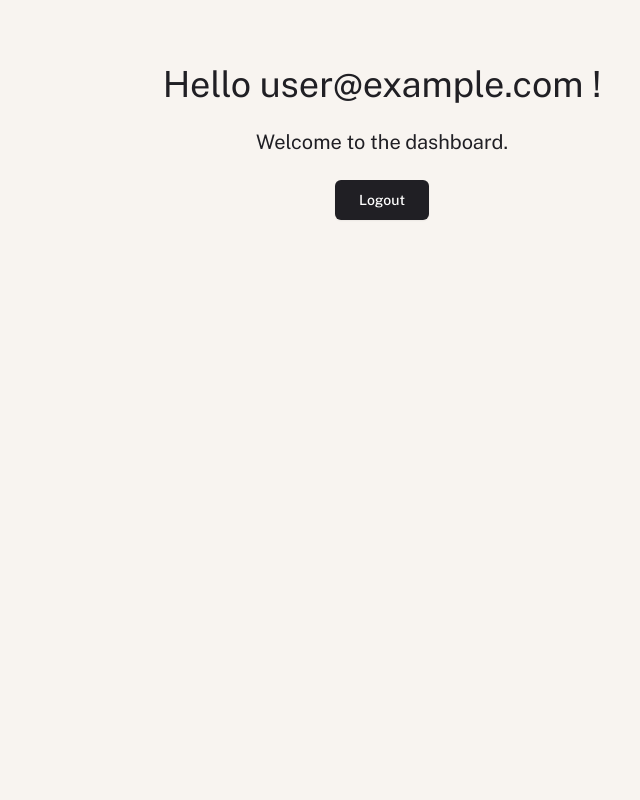
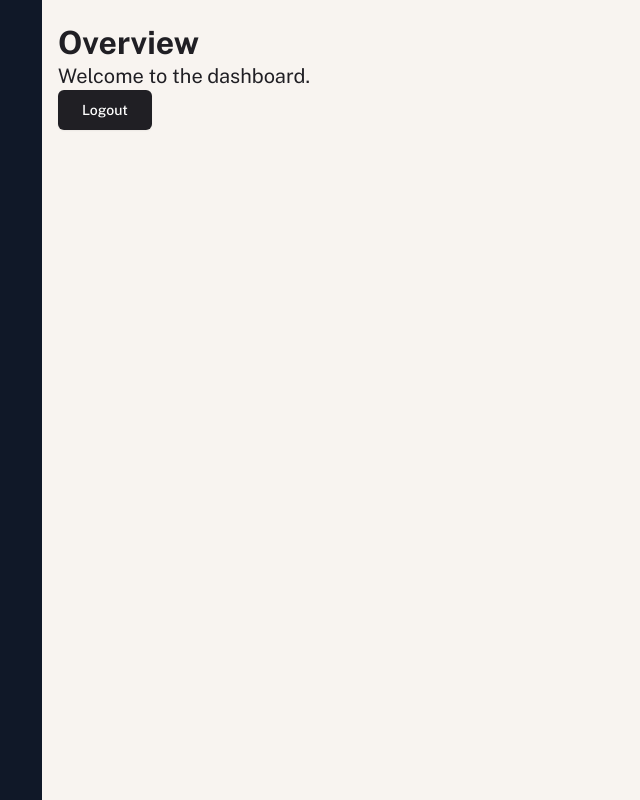
Before and after one commit to thibault-deverge/finance_app, a Next.js app: page / in a window 1280 px wide. Shown: the whole page, without its empty margins (258-898 px from the left). Built offline with nearby package versions, Linux system fonts and the light colour scheme; no server answers; sample sign-in values are in the browser's storage.

Commit message:
modification du btn signin  github + creation du layout dashboard

```diff
--- a/app/layout.tsx
+++ b/app/layout.tsx
@@ -1,6 +1,5 @@
 import type { Metadata } from 'next';
 import localFont from 'next/font/local';
-import { SessionProvider } from 'next-auth/react';
 
 import '@/styles/globals.css';
 
@@ -50,7 +49,7 @@ export default function RootLayout({
       <body
         className={`${publicSans.className} bg-beige-100 text-grey-900 min-h-screen`}
       >
-        <SessionProvider>{children}</SessionProvider>
+        {children}
       </body>
     </html>
   );
--- a/app/page.tsx
+++ b/app/page.tsx
@@ -1,23 +1,27 @@
 import { redirect } from 'next/navigation';
 import { auth } from '@/lib/auth';
 
-import { AuthHeader } from '@/components/auth/AuthHeader';
 import { BtnLogout } from '@/components/auth/BtnLogout';
+import Title from '@/components/Title';
 
 export default async function Page() {
   const session = await auth();
   if (!session) redirect('/auth');
 
   // Get user email or name
-  const user = session?.user?.email || session?.user?.name;
+  // const user = session?.user?.name || session?.user?.email;
 
   return (
     <>
-      <AuthHeader />
-      <main className="flex flex-col items-center justify-center gap-6 py-16">
-        <h1 className="text-4xl">Hello {user} !</h1>
-        <p className="text-xl">Welcome to the dashboard.</p>
-        <BtnLogout>Logout</BtnLogout>
+      <main className="grid min-h-screen grid-cols-1 xl:grid-cols-[300px_1fr]">
+        <aside className="hidden bg-gray-900 xl:block"></aside>
+        <section className="grid grid-cols-8 gap-4 px-4 py-6">
+          <div className="col-span-full">
+            <Title name="Overview" />
+            <p className="text-xl">Welcome to the dashboard.</p>
+            <BtnLogout>Logout</BtnLogout>
+          </div>
+        </section>
       </main>
     </>
   );
--- /dev/null
+++ b/components/Title.tsx
@@ -0,0 +1,9 @@
+type TitleProps = {
+  name: string;
+};
+
+function Title({ name }: TitleProps) {
+  return <h1 className="text-preset-1 text-greay-900">{name}</h1>;
+}
+
+export default Title;
--- a/components/auth/BtnLogout.tsx
+++ b/components/auth/BtnLogout.tsx
@@ -1,14 +1,19 @@
-"use client";
-import { signOut } from "next-auth/react";
-import { Button } from "@/components/ui/button";
+'use client';
+import { signOut } from 'next-auth/react';
+import { Button } from '@/components/ui/button';
 
 export function BtnLogout({ children }: { children: React.ReactNode }) {
   const handleSignOut = async () => {
-    await signOut({ callbackUrl: "/login" });
+    await signOut({ callbackUrl: '/' });
   };
 
   return (
-    <Button onClick={handleSignOut} variant="primary" size="lg" className="cursor-pointer">
+    <Button
+      onClick={handleSignOut}
+      variant="primary"
+      size="lg"
+      className="cursor-pointer"
+    >
       {children}
     </Button>
   );
--- a/components/auth/BtnOauth.tsx
+++ b/components/auth/BtnOauth.tsx
@@ -17,7 +17,7 @@ export function BtnOauth({ children, provider }: BtnOauthProps) {
     <Button
       type="submit"
       variant="primary"
-      className="bg-beige-100 text-preset-4-bold text-grey-900 hover:bg-grey-300 w-full cursor-pointer rounded-lg py-6"
+      className="[&>*]:hover-bg-grey-500 flex cursor-pointer items-center gap-3 py-6"
       onClick={handleClick}
     >
       {children}
--- a/components/auth/LoginForm.tsx
+++ b/components/auth/LoginForm.tsx
@@ -110,7 +110,7 @@ export function LoginForm() {
         {/* Github Button */}
         <BtnOauth provider="github">
           Sign in with Github{' '}
-          <FaGithub style={{ width: '26px', height: '26px' }} />
+          <FaGithub style={{ width: '24px', height: '24px' }} />
         </BtnOauth>
       </form>
     </Form>
```
